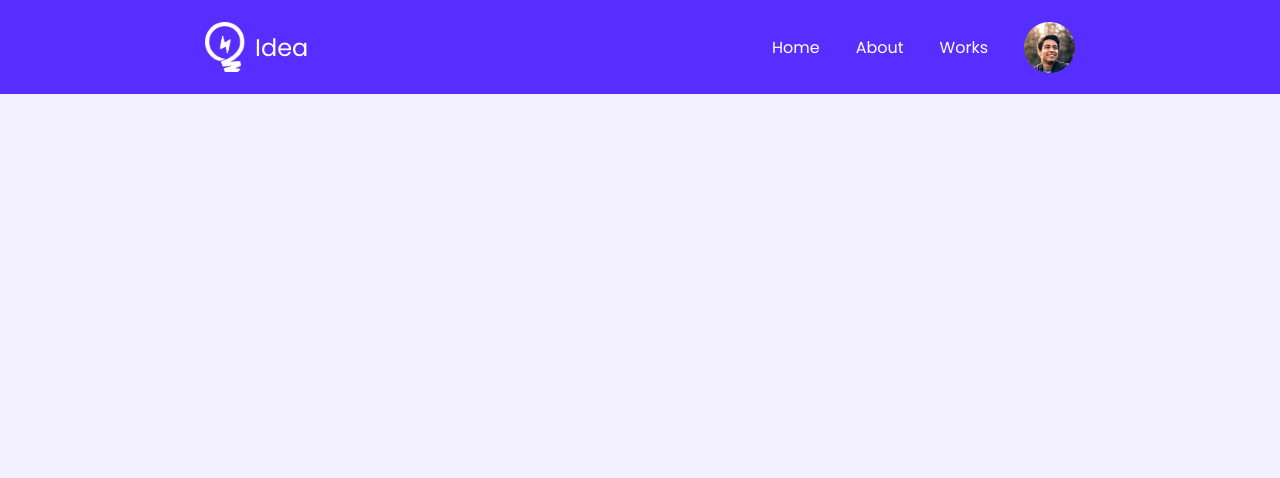
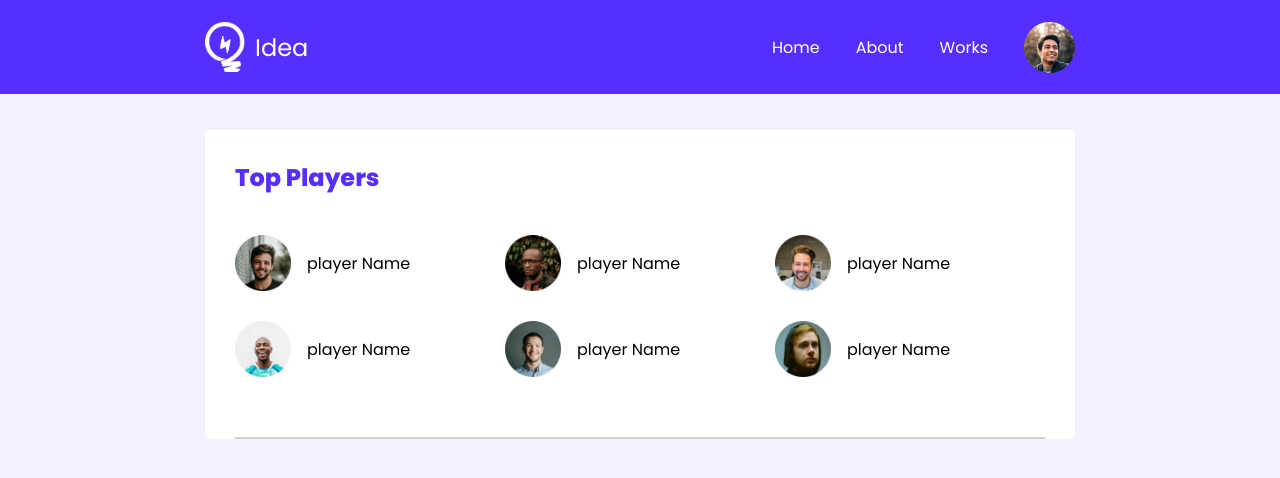
Before and after one commit to hmdimran/grid-and-flex-base-design, a plain HTML site: page index.html in a window 1280 px wide. Drawn offline with Linux system fonts and the light colour scheme.

Commit message:
Top Players Section Complate

```diff
--- a/index.html
+++ b/index.html
@@ -12,8 +12,9 @@
     <link rel="stylesheet" href="styles/style.css" />
   </head>
   <body>
+    <!-- Header Section (Start) -->
     <header>
-      <div class="container header">
+      <section class="container header">
         <div class="logo">
           <img src="images/icons/logo.png" alt="Header Logo" />
           <p>Idea</p>
@@ -24,7 +25,40 @@
           <a href="#">Works</a>
           <img src="images/icons/profile.png" alt="" />
         </div>
-      </div>
+      </section>
     </header>
+    <!-- Header Section (End) -->
+    <main>
+      <section class="top-section">
+        <h2 class="section-title">Top Players</h2>
+        <div class="players">
+          <div class="player">
+            <img src="images/players/player-1.png" alt="" />
+            <p class="player-name">player Name</p>
+          </div>
+          <div class="player">
+            <img src="images/players/player-2.png" alt="" />
+            <p class="player-name">player Name</p>
+          </div>
+          <div class="player">
+            <img src="images/players/player-3.png" alt="" />
+            <p class="player-name">player Name</p>
+          </div>
+          <div class="player">
+            <img src="images/players/player-4.png" alt="" />
+            <p class="player-name">player Name</p>
+          </div>
+          <div class="player">
+            <img src="images/players/player-5.png" alt="" />
+            <p class="player-name">player Name</p>
+          </div>
+          <div class="player">
+            <img src="images/players/player-6.png" alt="" />
+            <p class="player-name">player Name</p>
+          </div>
+        </div>
+        <hr />
+      </section>
+    </main>
   </body>
 </html>
--- a/styles/style.css
+++ b/styles/style.css
@@ -9,10 +9,6 @@ body {
   margin: 0;
   padding: 0;
 }
-.container {
-  width: 870px;
-  margin: 0 auto;
-}
 .header {
   display: flex;
   justify-content: space-between;
@@ -22,6 +18,10 @@ header {
   height: 94px;
   background: #562eff;
   display: flex;
+}
+section {
+  width: 870px;
+  margin: 0 auto;
 }
 .header .logo {
   display: flex;
@@ -47,3 +47,37 @@ header {
   width: 51px;
   height: 51px;
 }
+
+/* top-section */
+
+.top-section {
+  background: #ffffff;
+  border-radius: 5px;
+  margin-top: 36px;
+}
+.players {
+  display: grid;
+  grid-template-columns: repeat(3, 1fr);
+  row-gap: 30px;
+  padding: 30px;
+}
+.player {
+  display: flex;
+  align-items: center;
+  gap: 16px;
+}
+.player img {
+  width: 56px;
+  height: 56px;
+}
+.section-title {
+  font-size: 24px;
+  color: #562eff;
+  margin-bottom: 10px;
+  margin-left: 30px;
+  padding-top: 30px;
+}
+hr {
+  border: 1px solid #d1d1d1;
+  margin: 30px;
+}
```
